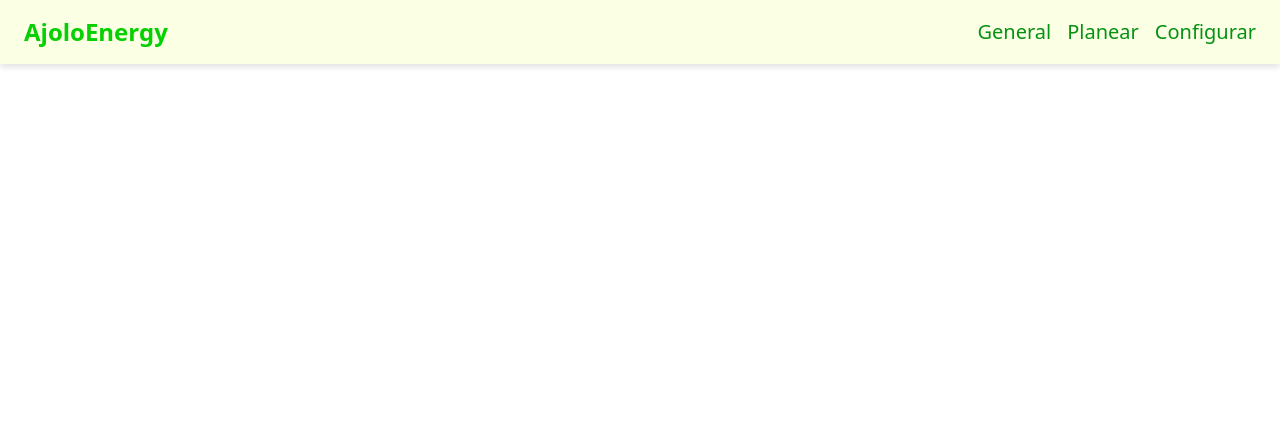
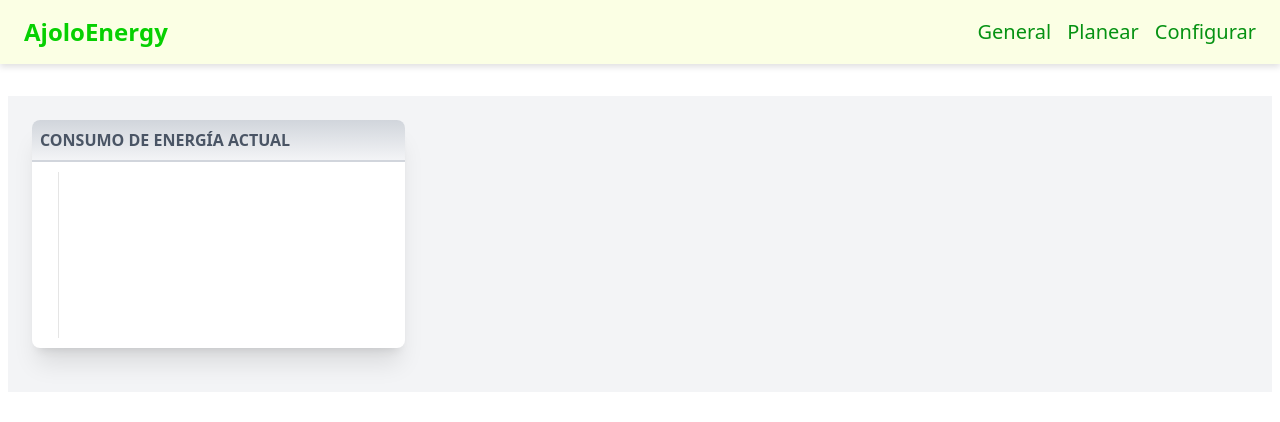
Before and after one commit to ElEdMedina21/Hackathon2025, a React (Vite) app in the folder Hackathon2025/: page / in a window 1280 px wide. Shown: the top 422 px of the page. Built offline with nearby package versions, Linux system fonts and the light colour scheme; no server answers.

Commit message:
Add the Dashboard and Chart component

```diff
--- a/Hackathon2025/package.json
+++ b/Hackathon2025/package.json
@@ -14,6 +14,7 @@
     "axios": "^1.8.4",
     "chart.js": "^4.4.8",
     "react": "^19.0.0",
+    "react-chartjs-2": "^5.3.0",
     "react-dom": "^19.0.0",
     "react-router-dom": "^7.4.0",
     "tailwindcss": "^4.0.17"
--- /dev/null
+++ b/Hackathon2025/src/components/ConsumoActual.jsx
@@ -0,0 +1,62 @@
+import React, { useEffect, useState } from "react";
+import { Line } from "react-chartjs-2";
+import axios from "axios";
+import { Chart as ChartJS, LineElement, CategoryScale, LinearScale, PointElement } from "chart.js";
+
+ChartJS.register(LineElement, CategoryScale, LinearScale, PointElement);
+
+const ConsumoActual = () => {
+    const [data, setData] = useState([]);
+
+    useEffect(() => {
+        const fetchData = async () => {
+            try {
+                const response = await axios.get("https://nxnsmxw7-8000.usw3.devtunnels.ms/article_consume/");
+                console.log("API Response:", response.data);
+
+                const newValue = response.data.data[0] || 0;
+
+                setData(prev => [...prev.slice(-19), newValue]);
+            } catch (error) {
+                console.error("Error fetching data:", error);
+            }
+        };
+
+        const interval = setInterval(fetchData, 250);
+
+        return () => clearInterval(interval);
+    }, []);
+
+    const chartData = {
+        labels: data.map((_, i) => i),
+        datasets: [{
+            label: "Consumo de Energía (kW)",
+            data: data,
+            borderColor: "red",
+            backgroundColor: "rgba(255, 0, 0, 0.2)",
+            fill: true,
+            tension: 0.3,
+            pointRadius: 0
+        }]
+    };
+
+    const options = {
+        responsive: true,
+        scales: {
+            x: { display: false },
+            y: {
+                beginAtZero: true,
+                min: Math.min(...data) - 10,
+                max: Math.max(...data) + 10
+            }
+        }
+    };
+
+    return (
+        <div>
+            <Line data={chartData} options={options} />
+        </div>
+    );
+};
+
+export default ConsumoActual;
--- a/Hackathon2025/src/components/Dashboard.jsx
+++ b/Hackathon2025/src/components/Dashboard.jsx
@@ -1,9 +1,28 @@
-import NavBar from "./NavBar";
+import ConsumoActual from "./ConsumoActual";
 
-export default function Dashboard(){
-    return(
-        <>
-
-        </>
-    )
+export default function Dashboard() {
+    return (
+        <div>
+            <main>
+                <section>
+                    <div id="main" className="main-content flex-1 bg-gray-100 mt-12 md:mt-2 pb-24 md:pb-5">
+                        <div className="flex flex-row flex-wrap flex-grow mt-2">
+                            <div className="w-full md:w-1/2 xl:w-1/3 p-6">
+                                {/* Graph Card */}
+                                <div className="bg-white border-transparent rounded-lg shadow-xl">
+                                    <div className="bg-gradient-to-b from-gray-300 to-gray-100 uppercase text-gray-800 border-b-2 border-gray-300 rounded-tl-lg rounded-tr-lg p-2">
+                                        <h2 className="font-bold uppercase text-gray-600">Consumo de Energía Actual</h2>
+                                    </div>
+                                    <div>
+                                        <ConsumoActual />
+                                    </div>
+                                </div>
+                                {/* /Graph Card */}
+                            </div>
+                        </div>
+                    </div>
+                </section>
+            </main>
+        </div>
+    );
 }
```
Also changed, not shown: 1 other file (tests, documents, lock files or other folders).
